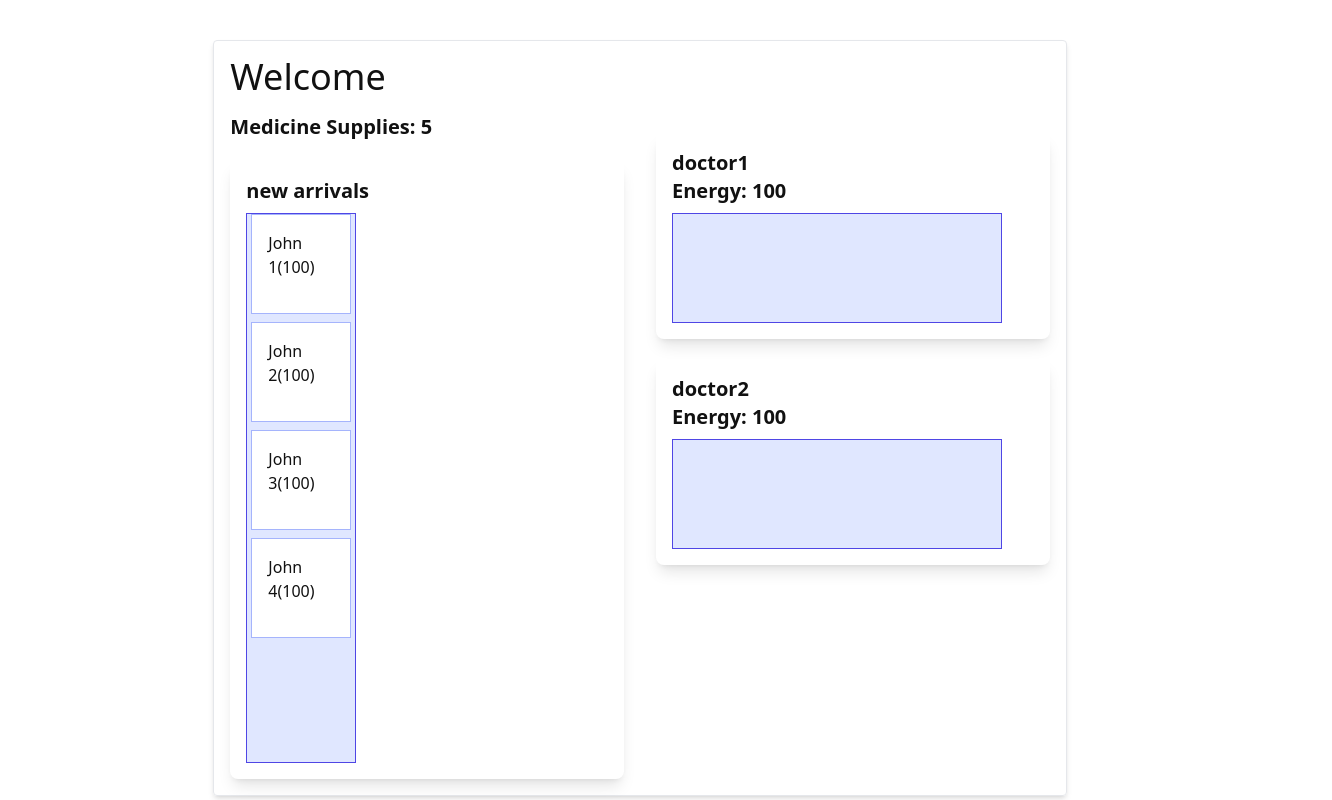
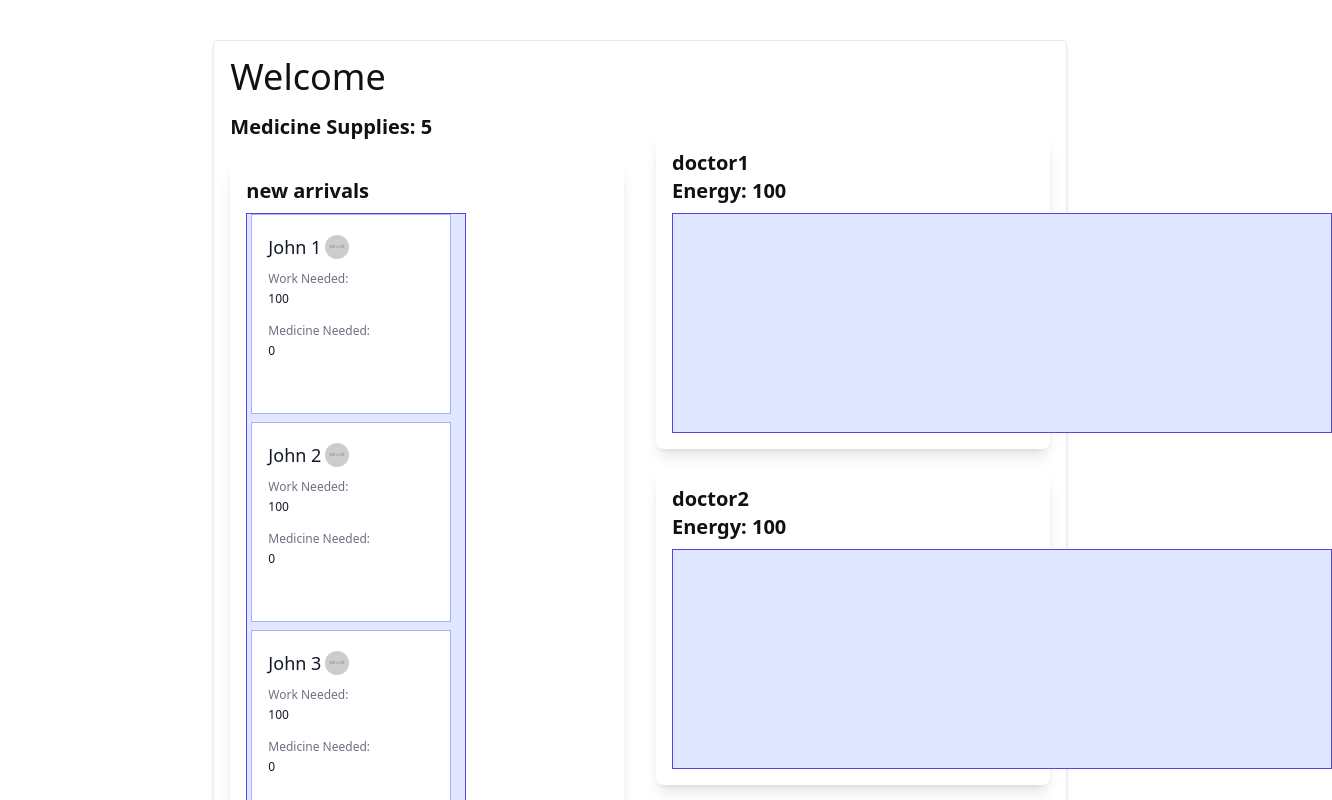
Before and after one commit to gabeochoa/hsp, a React (Vite) app: page / in a window 1280 px wide. Shown: the top 800 px of the page, 1332 px wide, since content can reach past the window. Built offline with nearby package versions, Linux system fonts and the light colour scheme.

Commit message:
better card ui?

```diff
--- a/src/Tray.tsx
+++ b/src/Tray.tsx
@@ -2,7 +2,7 @@ import { useContext } from 'react';
 import { TrayContext } from './TrayContext.tsx';
 import { TrayType } from './Types.tsx';
 
-const CARD_SIZE = 100;
+const CARD_SIZE = 200;
 
 function CardPlaceholder() {
   return (
@@ -17,6 +17,49 @@ function CardPlaceholder() {
 }
 
 function Card({ item, tray_id }: { item: TCard; tray_id: number }) {
+  const CardInner = () => {
+    return (
+      <div
+        className="flex flex-col"
+        style={{
+          height: CARD_SIZE,
+          width: CARD_SIZE,
+        }}
+      >
+        <div className="flex">
+          <h2 className="py-1 text-lg font-medium leading-6 text-gray-900">
+            {item.label}
+          </h2>
+          <img
+            alt="photo of patient"
+            className="h-8 w-8 rounded-full p-1"
+            src="https://fakeimg.pl/100x100"
+          />
+        </div>
+        <div className="mt-2 w-full">
+          <dl className="grid grid-cols-1 gap-y-4">
+            <div>
+              <dt className="text-xs font-medium text-gray-500">
+                Work Needed:
+              </dt>
+              <dd className="mt-1 text-xs text-gray-900">
+                {item.issue.ticks_needed}
+              </dd>
+            </div>
+            <div>
+              <dt className="text-xs font-medium text-gray-500">
+                Medicine Needed:
+              </dt>
+              <dd className="mt-1 text-xs text-gray-900">
+                {item.issue.medicine_needed}
+              </dd>
+            </div>
+          </dl>
+        </div>
+      </div>
+    );
+  };
+
   return (
     <li
       className="mb-2 cursor-move border border-indigo-300 bg-white p-4"
@@ -34,7 +77,7 @@ function Card({ item, tray_id }: { item: TCard; tray_id: number }) {
         width: CARD_SIZE,
       }}
     >
-      {item.label}({item.ticks_remaining})
+      <CardInner />
     </li>
   );
 }
--- a/src/TrayContext.tsx
+++ b/src/TrayContext.tsx
@@ -98,8 +98,8 @@ export function TrayContextProvider({ children }) {
     if (!firstCard) {
       return;
     }
-    if (firstCard.ticks_remaining > 0) {
-      firstCard.ticks_remaining -= 1;
+    if (firstCard.issue.ticks_needed > 0) {
+      firstCard.issue.ticks_needed -= 1;
     } else {
       tray.cards = tray.cards.filter((x) => x.id != firstCard.id);
     }
--- a/src/Types.tsx
+++ b/src/Types.tsx
@@ -31,13 +31,11 @@ function get_random_affliction(): IAffliction {
 export class TCard {
   id: number;
   label: string;
-  ticks_remaining: number;
   issue: IAffliction;
 
   constructor(id: number) {
     this.id = id;
     this.label = get_random_name() + id;
     this.issue = get_random_affliction();
-    this.ticks_remaining = this.issue.ticks_needed;
   }
 }
```
